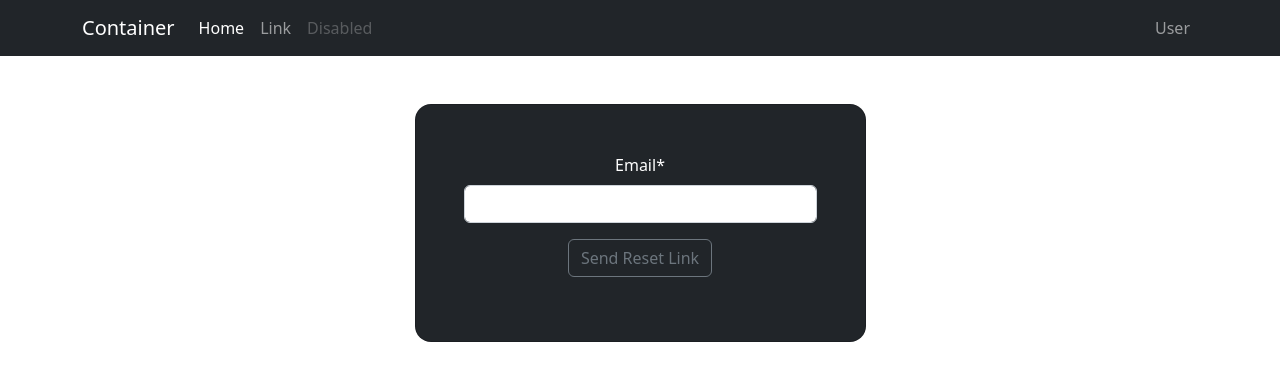
After one commit to ishanshre/Password-Manager-Using-Django, a Django app: page /accounts/password_reset/ in a window 1280 px wide. The commit adds this page. Shown: the top 389 px of the page. Run offline with Django 4.2, Linux system fonts and the light colour scheme; some libraries are stand-ins or nearby versions.

Commit message:
add password reset views url and templates, setup email console backend

```diff
--- a/accounts/templates/accounts/login.html
+++ b/accounts/templates/accounts/login.html
@@ -26,7 +26,7 @@
                         </div>
                         <button class="btn btn-outline-light btn-lg px-5" type="submit">Login</button>
                       </div>
-                      <p class="small"><a class="text-white-50" href="#!">Forgot password?</a></p>
+                      <p class="small"><a class="text-white-50" href="{% url 'accounts:password_reset' %}">Forgot password?</a></p>
                       <div>
                 </form>
                 <p class="mb-0">Don't have an account? <a href="{% url 'accounts:signup' %}" class="text-white-50 fw-bold">Sign Up</a>
--- /dev/null
+++ b/accounts/templates/accounts/password_reset.html
@@ -0,0 +1,26 @@
+{% extends 'manager/base.html' %}
+{% load crispy_forms_tags %}
+{% block title %}Home{% endblock title %}
+{% block body %}
+<section class="vh-80 gradient-custom">
+    <div class="container py-5 h-80">
+      <div class="row d-flex justify-content-center align-items-center h-80">
+        <div class="col-12 col-md-8 col-lg-6 col-xl-5">
+          <div class="card bg-dark text-white" style="border-radius: 1rem;">
+            <div class="card-body p-5 text-center">
+
+                <form action="" method="post">
+                    {% csrf_token %}
+                    {{ form|crispy }}
+                    <input type="submit" value="Send Reset Link" class="btn btn-outline-secondary">
+                </form>
+                </p>
+              </div>
+
+            </div>
+          </div>
+        </div>
+      </div>
+    </div>
+  </section>
+{% endblock body %}
--- a/accounts/urls.py
+++ b/accounts/urls.py
@@ -10,4 +10,6 @@ urlpatterns = [
     path('logout/', LogoutView.as_view(), name='logout'),
     path('user_profile/', views.UserProfileView.as_view(), name='user_profile'),
     path('password_change/', views.UserPasswordChangeView.as_view(), name='password_change'),
+    path('password_reset/', views.UserPasswordResetView.as_view(), name='password_reset'),
+    path('password_reset/confirm/<uidb64>/<token>', views.UserPasswordRestConfirmView.as_view(), name='password_reset_confirm'),
 ]
--- a/accounts/views.py
+++ b/accounts/views.py
@@ -10,7 +10,7 @@ from django.views.generic import (
 )
 from django.contrib.messages.views import SuccessMessageMixin
 from django.urls import reverse_lazy
-from django.contrib.auth.views import LoginView, PasswordChangeView
+from django.contrib.auth.views import LoginView, PasswordChangeView, PasswordResetView, PasswordResetConfirmView
 from django.contrib.auth.mixins import LoginRequiredMixin
 from .models import UserProfile
 # Create your views here.
@@ -51,3 +51,26 @@ class UserPasswordChangeView(LoginRequiredMixin, SuccessMessageMixin, PasswordCh
     template_name = 'accounts/password_change.html'
     success_url = reverse_lazy('accounts:user_profile')
     success_message = 'Password Changed Successfully'
+
+
+class UserPasswordResetView(SuccessMessageMixin, PasswordResetView):
+    template_name = 'accounts/password_reset.html'
+    email_template_name = 'accounts/password_reset_email.html'
+    success_message = 'Instruction and link has been sent to your email'
+    success_url = reverse_lazy('accounts:login')
+
+    def dispatch(self, request, *args, **kwargs):
+        if request.user.is_authenticated:
+            return redirect('manager:index')
+        return super(UserPasswordResetView, self).dispatch(request, *args, **kwargs)
+
+
+class UserPasswordRestConfirmView(SuccessMessageMixin, PasswordResetConfirmView):
+    template_name = 'accounts/password_reset_confirm.html'
+    success_message = 'Password Reset Successfull'
+    success_url = reverse_lazy('accounts:login')
+
+    def dispatch(self, request, *args, **kwargs):
+        if request.user.is_authenticated:
+            return redirect('manager:index')
+        return super(UserPasswordRestConfirmView, self).dispatch(request, *args, **kwargs)
--- a/core/settings.py
+++ b/core/settings.py
@@ -152,3 +152,6 @@ CRISPY_TEMPLATE_PACK = 'bootstrap5'
 LOGIN_REDIRECT_URL = 'manager:index'
 LOGOUT_REDIRECT_URL = 'accounts:login'
 LOGIN_URL = 'accounts:login'
+
+
+EMAIL_BACKEND = 'django.core.mail.backends.console.EmailBackend'
```
Also changed, not shown: accounts/templates/accounts/password_reset_confirm.html (added, +26 -0 lines), accounts/templates/accounts/password_reset_email.html (added, +9 -0 lines).
